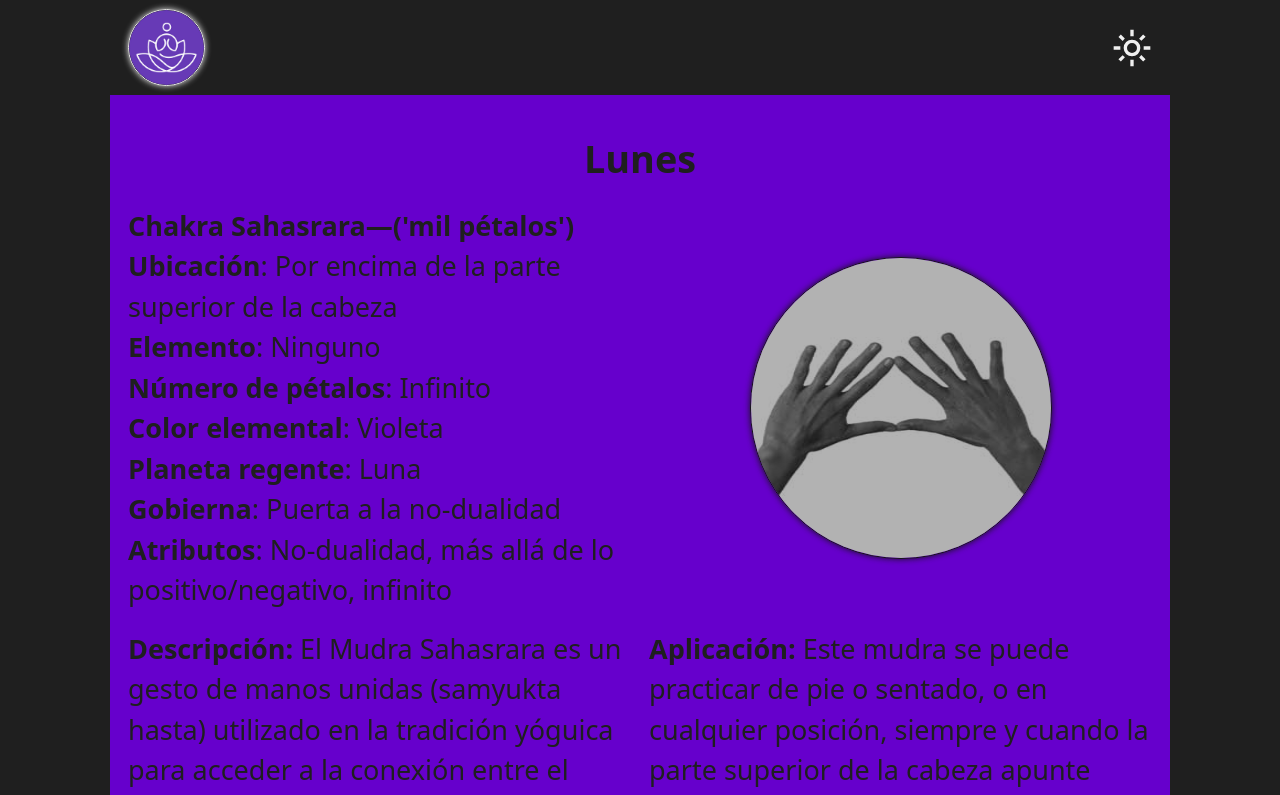
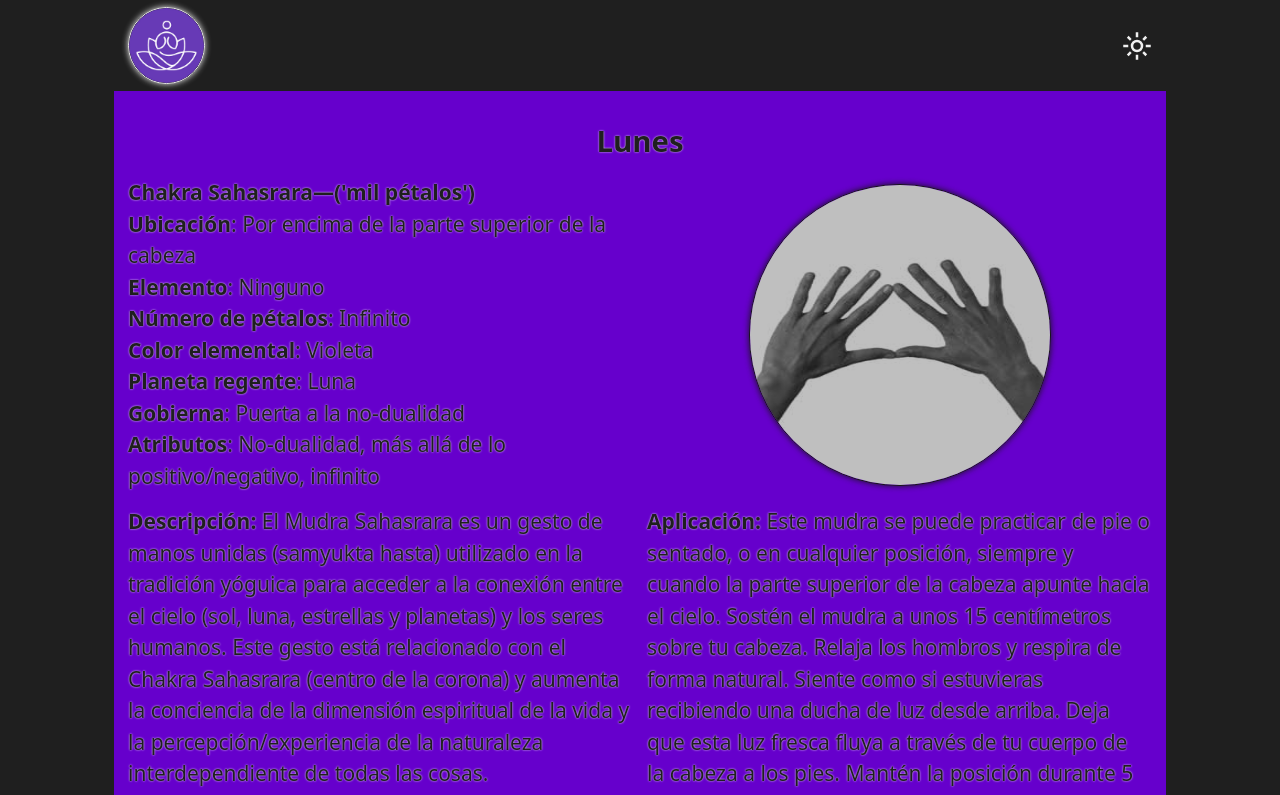
Before and after one commit to MarioliRDev/meditating-is-fun, a plain HTML site: page html/Lunes.html in a window 1280 px wide. Both pictures are taken after a click on the icon 1132 px from the left and 47 px from the top of the page. Shown: the top 795 px of the page. Drawn offline with Linux system fonts and the light colour scheme; a web font is replaced by a local one.

Commit message:
change sizes of fonts and add text-shadow

```diff
--- a/css/styles.css
+++ b/css/styles.css
@@ -1,7 +1,7 @@
 :root {
 	--negro: #1f1f1f;
 	--blanco: #efefef;
-	font-size: 16px;
+	font-size: 12px;
 }
 
 * {
@@ -73,6 +73,10 @@ section div {
 	gap: 1rem;
 }
 
+h2, li, b, p {
+	text-shadow: 0 0 2px var(--negro);
+}
+
 .domingo {
 	background: rgb(0 204 0);
 	height: 100%;
@@ -109,8 +113,8 @@ section div {
 }
 
 svg {
-	width: 40px;
-	height: 40px;
+	width: 30px;
+	height: 30px;
 	cursor: pointer;
 }
 
@@ -129,7 +133,7 @@ svg {
 }
 
 .img-dark {
-	filter: brightness(70%);
+	filter: brightness(75%);
 }
 
 body.dark {
@@ -146,10 +150,17 @@ header.dark > img {
 	box-shadow: 0 0 6px var(--blanco);
 }
 
+body.dark h2,
+body.dark li,
+body.dark b,
+body.dark p {
+	text-shadow: 0 0 2px var(--blanco);
+}
+
 @media screen and (min-width: 481px) {
 
 	:root {
-		font-size: 17px;
+		font-size: 13px;
 	}
 
 	section {
@@ -176,7 +187,7 @@ header.dark > img {
 @media screen and (min-width: 769px) {
 
 	:root {
-		font-size: 18px;
+		font-size: 14px;
 	}
 
 	section, header {
```
